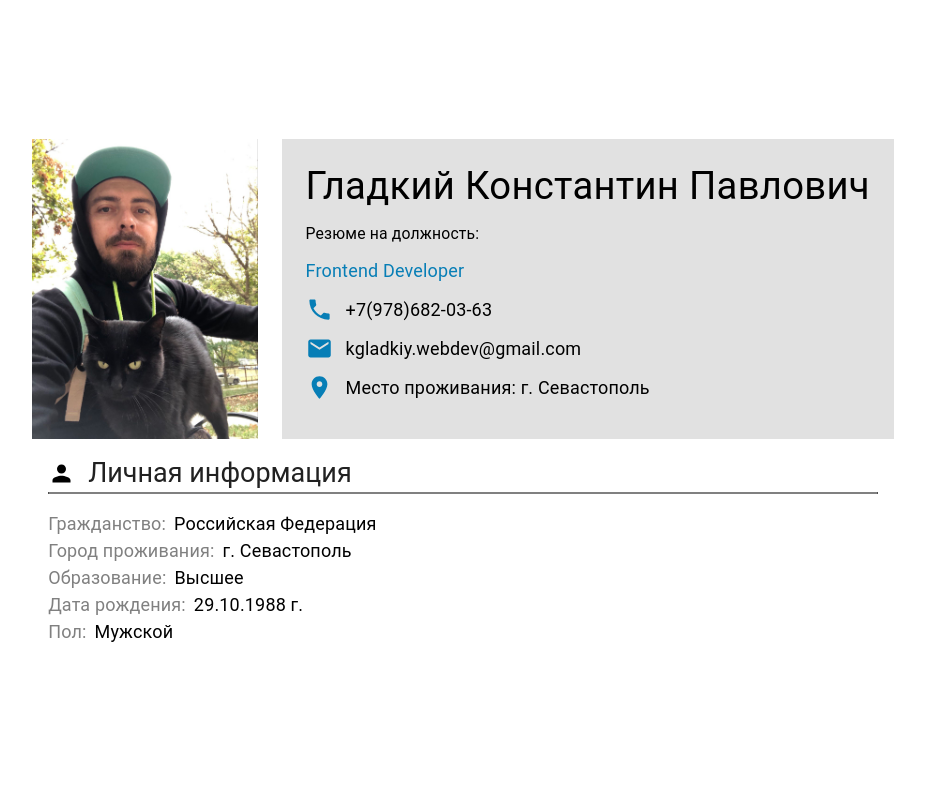
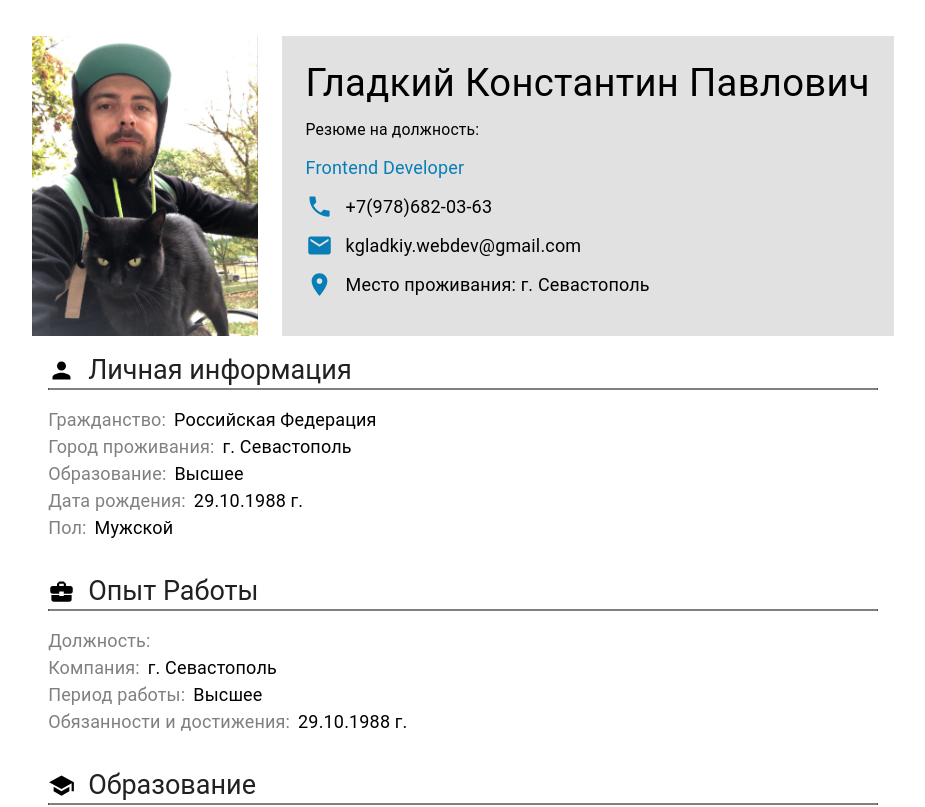
Before and after one commit to Dexmor096/my-cv, a React (Vite) app: page / in a window 1280 px wide. Shown: the top 807 px of the page, without its empty margins (177-1102 px from the left). Built offline with nearby package versions, Linux system fonts and the light colour scheme.

Commit message:
refactor: render info component

```diff
--- a/src/components/Info.tsx
+++ b/src/components/Info.tsx
@@ -1,24 +1,28 @@
 import { Divider, ListItemIcon, Stack, Typography } from '@mui/material';
-import { information } from './constants/information';
+import { Iinfo } from './constants/information';
 
-export const Info: React.FC = () => {
+interface IinfoProps {
+	title: string,
+	icon: React.ReactElement,
+	id: number,
+	info: Iinfo[],
+}
+
+export const Info: React.FC<IinfoProps> = (props) => {
+	console.log(props)
+	const {title, icon, id, info} = props;
 	return (<Stack sx={{p: 2}}>
 		<Typography component='span' variant='h5' sx={{display: 'flex', alignItems: 'center'}}>
-			<ListItemIcon sx={{ minWidth:'40px', color: '#000000'}}>{information[0].icon}</ListItemIcon>
-			{information[0].title}
+			<ListItemIcon sx={{ minWidth:'40px', color: '#000000'}}>{icon}</ListItemIcon>
+			{title}
 		</Typography>
 		<Divider sx={{mb: 2, border: 1, borderBlockColor: '#808080'}}/>
 		{
-			information.map(el => {
-				if(el.info) {
-					return el.info.map((element, index) => {
-						return <Stack spacing={1} direction='row' key={index}>
-							<Typography sx={{ color: '#808080' }}>{element.subtitle}:</Typography>
-							<Typography sx={{ color: '#000000' }}>{element.description}</Typography>
+			info.map((el) => {
+						return <Stack spacing={1} direction='row' key={id}>
+							<Typography sx={{ color: '#808080' }}>{el.subtitle}:</Typography>
+							<Typography sx={{ color: '#000000' }}>{el.description}</Typography>
 						</Stack>
-					})
-				}
-				return null;
 			})
 		}
 		</Stack>
--- a/src/components/MainContent.tsx
+++ b/src/components/MainContent.tsx
@@ -1,11 +1,13 @@
 import React from 'react';
-import { Stack } from '@mui/system'
-import { Info } from './Info'
-
+import { Stack } from '@mui/system';
+import { Info } from './Info';
+import { information } from './constants/information';
 const MainContent: React.FC = () => {
 	return (
 		<Stack>
-			<Info />
+			{information.map((element, index) => (
+				<Info key={index} {...element}/>
+			))}
 		</Stack>
 	)
 }
--- a/src/components/constants/information.tsx
+++ b/src/components/constants/information.tsx
@@ -1,6 +1,8 @@
 import React from 'react';
 import PersonIcon from '@mui/icons-material/Person';
-interface info {
+import BusinessCenterIcon from '@mui/icons-material/BusinessCenter';
+import SchoolIcon from '@mui/icons-material/School';
+export interface Iinfo {
 	subtitle: string,
 	description: string,
 }
@@ -8,7 +10,7 @@ interface Iinformation {
 	id: number,
 	icon: React.ReactElement,
 	title: string,
-	info: info[],
+	info: Iinfo[],
 }
 export const information :Iinformation[] = [
 	{
@@ -37,5 +39,51 @@ export const information :Iinformation[] = [
 				description: 'Мужской',
 			},
 		],
+	},
+	{
+		id: 1,
+		icon: <BusinessCenterIcon />,
+		title: 'Опыт Работы',
+		info: [
+			{
+				subtitle: 'Должность',
+				description: '',
+			},
+			{
+				subtitle: 'Компания',
+				description: 'г. Севастополь',
+			},
+			{
+				subtitle: 'Период работы',
+				description: 'Высшее',
+			},
+			{
+				subtitle: 'Обязанности и достижения',
+				description: '29.10.1988 г.',
+			},
+		],
+	},
+	{
+		id: 1,
+		icon: <SchoolIcon />,
+		title: 'Образование',
+		info: [
+			{
+				subtitle: 'Учебное заведение',
+				description: '',
+			},
+			{
+				subtitle: 'Факультет',
+				description: 'г. Севастополь',
+			},
+			{
+				subtitle: 'Специальность',
+				description: 'Высшее',
+			},
+			{
+				subtitle: 'Дата окончания',
+				description: '29.10.1988 г.',
+			},
+		],
 	}
 ]
```
